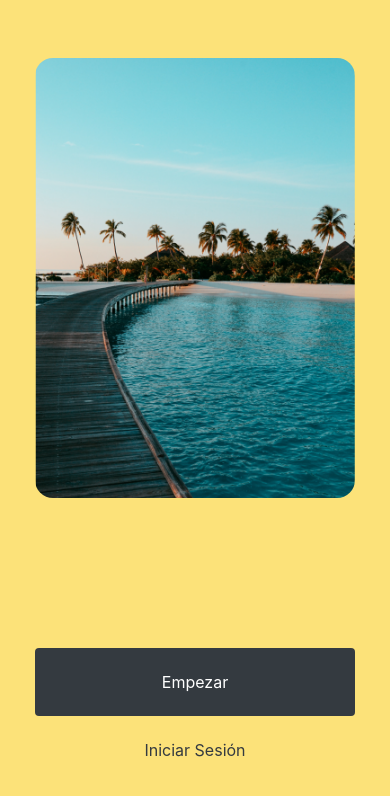
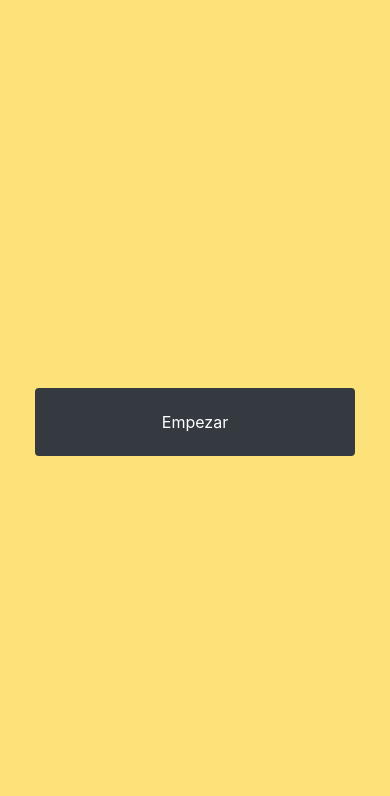
Before and after one commit to DresdenEngineering/testigos-mvp, a React Native app: screen /Home in a window 390 px wide. Shown: the top 796 px of the page. Built offline with nearby package versions, Linux system fonts and the light colour scheme.

Commit message:
added dummy createDID function

```diff
--- a/components/Button.js
+++ b/components/Button.js
@@ -1,31 +1,51 @@
 import { StyleSheet, View, Text, Pressable, Alert } from 'react-native';
 
-export default function Button({ label, theme, navigation }) {
-  const handlePress = () => {
-    Alert.alert('Button Pressed', 'You pressed the button!')
+const Button = ({ theme, label, onPress }) => {
+  const handlePress = (callback) => {
+    if (typeof callback === 'function') {
+      callback();
+    }
   };
 
-  if (theme === "primary") {
   return (
     <View style={[styles.buttonContainer, { borderRadius: 18 }]}>
       <Pressable
         style={styles.primaryButton}
-          onPress={handlePress}
+        onPress={() => handlePress(onPress)}
       >
         <Text style={[styles.text, { color: "#fff" }]}>{label}</Text>
       </Pressable>
     </View>
   );
-  }
+};
 
-  return (
-    <View style={styles.buttonContainer}>
-      <Pressable style={styles.button} onPress={handlePress}>
-        <Text style={styles.buttonLabel}>{label}</Text>
-      </Pressable>
-    </View>
-  );
-}
+// export default function Button({ label, theme, navigation }) {
+
+  // const handlePress = (callback) => {
+  //   callback();
+  // };
+
+  // if (theme === "primary") {
+  //   return (
+  //     <View style={[styles.buttonContainer, { borderRadius: 18 }]}>
+  //       <Pressable
+  //         style={styles.primaryButton}
+  //         onPress={() => handlePress(onPress)}
+  //         >
+  //         <Text style={[styles.text, { color: "#fff" }]}>{label}</Text>
+  //       </Pressable>
+  //     </View>
+  //   );
+  // }
+
+  // return (
+  //   <View style={styles.buttonContainer}>
+  //     <Pressable style={styles.button} onPress={handlePress}>
+  //       <Text style={styles.buttonLabel}>{label}</Text>
+  //     </Pressable>
+  //   </View>
+  // );
+// }
 
 const styles = StyleSheet.create({
   buttonContainer: {
@@ -35,6 +55,7 @@ const styles = StyleSheet.create({
     alignItems: 'center',
     justifyContent: 'center',
     padding: 0,
+    backgroundColor: '#fff',
   },
   button: {
     alignItems: 'center',
@@ -59,3 +80,5 @@ const styles = StyleSheet.create({
     color: '#fff',
   },
 });
+
+export default Button;
--- /dev/null
+++ b/components/CreateDID.js
@@ -0,0 +1,30 @@
+import { Alert } from 'react-native'; // Add this import
+
+const createDID = async () => {
+  try {
+    const response = await fetch('https://jsonplaceholder.typicode.com/posts', { // Dummy URL
+      method: 'POST',
+      headers: {
+        'Content-Type': 'application/json',
+      },
+      body: JSON.stringify({
+        title: 'foo',
+        body: 'bar',
+        userId: 1,
+      }),
+    });
+
+    console.log(response);
+
+    if (!response.ok) {
+      throw new Error('Network response was not ok');
+    }
+
+    const data = await response.json();
+    Alert.alert('DID Created', `DID Key: ${data.id}`);
+  } catch (error) {
+    Alert.alert('Error', error.message);
+  }
+};
+
+export default createDID;
--- a/components/ImageViewer.js
+++ b/components/ImageViewer.js
@@ -1,13 +1,24 @@
-import { StyleSheet, Image } from 'react-native';
+import { StyleSheet, Image, View } from 'react-native';
 
-export default function ImageViewer({ placeholderImageSource }) {
+export default function ImageViewer({ logoSource }) {
   return (
-    <Image source={placeholderImageSource} style={styles.image} />
+    <View style={styles.imageWrapper}>
+      <Image source={logoSource} style={styles.image} />
+    </View>
   );
 }
 
 const styles = StyleSheet.create({
+  imageWrapper: {
+    // backgroundColor: 'lightgrey', // Temporary background color for debugging
+    width: 320,
+    height: 440,
+    borderRadius: 18,
+    justifyContent: 'center',
+    alignItems: 'center',
+  },
   image: {
+    backgroundColor: 'lightgrey', // Temporary background color for debugging
     width: 320,
     height: 440,
     borderRadius: 18,
--- a/screens/HomeScreen.js
+++ b/screens/HomeScreen.js
@@ -1,24 +1,31 @@
 import React from 'react';
 import { StatusBar } from "expo-status-bar";
-import { StyleSheet, View, Button as RNButton } from "react-native";
+import { StyleSheet, View, Image } from "react-native";
 import Button from '../components/Button';
-import ImageViewer from '../components/ImageViewer';
+import createDID from '../components/CreateDID';
 
-const PlaceholderImage = require("../assets/images/background-image.png");
+const LogoImage = require("../assets/images/logo.png");
+
+const handlePress = (callback) => {
+  callback();
+};
 
 const HomeScreen = ({ navigation }) => {
   return (
-    <View style={styles.container}>
-      <View style={styles.imageContainer}>
-        <ImageViewer placeholderImageSource={PlaceholderImage} />
-      </View>
-      <View style={styles.footerContainer}>
-        <Button theme="primary" label="Empezar" onPress={() => navigation.navigate('Details')}/>
-        <Button label="Iniciar Sesión" />
-      </View>
-      <StatusBar style="auto" />
-    </View>
+    <Button theme="primary" label="Empezar" onPress={createDID} />
   );
+  // return (
+  //   <View style={styles.container}>
+  //     <View style={styles.logoContainer}>
+  //       <Image source={LogoImage} style={styles.logoImage} />
+  //     </View>
+  //     <View style={styles.footerContainer}>
+  //       <Button theme="primary" label="Empezar" onPress={createDID} />
+  //       <Button label="Iniciar Sesión" />
+  //     </View>
+  //     <StatusBar style="auto" />
+  //   </View>
+  // );
 };
 
 const styles = StyleSheet.create({
@@ -26,14 +33,23 @@ const styles = StyleSheet.create({
     flex: 1,
     alignItems: 'center',
   },
-  imageContainer: {
+  logoContainer: {
+    // backgroundColor: 'lightgrey',
     flex: 1,
-    paddingTop: 58,
+    justifyContent: 'center',
+    alignItems: 'center',
+    // width: '50%', // Ensure the container takes the full width of the parent
   },
   footerContainer: {
     flex: 1 / 3,
     alignItems: 'center',
   },
+  logoImage: {
+    // maxWidth: 100, // Constrain the maximum width of the image
+    // maxHeight: 150, // Constrain the maximum height of the image
+    // borderWidth: 2, // Add border width
+    // borderColor: 'black', // Add border color
+  },
 });
 
 export default HomeScreen;
```
Also changed, not shown: assets/images/logo.png (added). Lines whose indentation alone changed are shown as unchanged.
